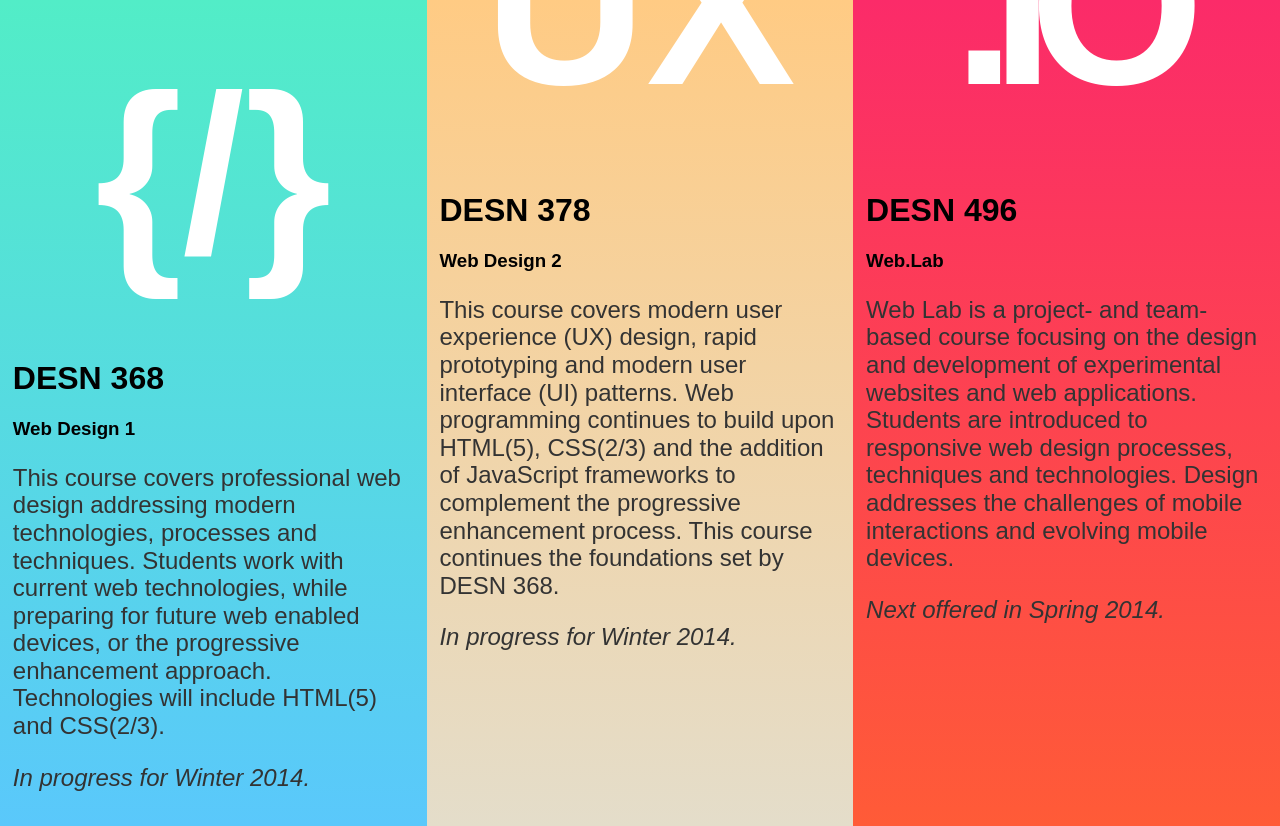
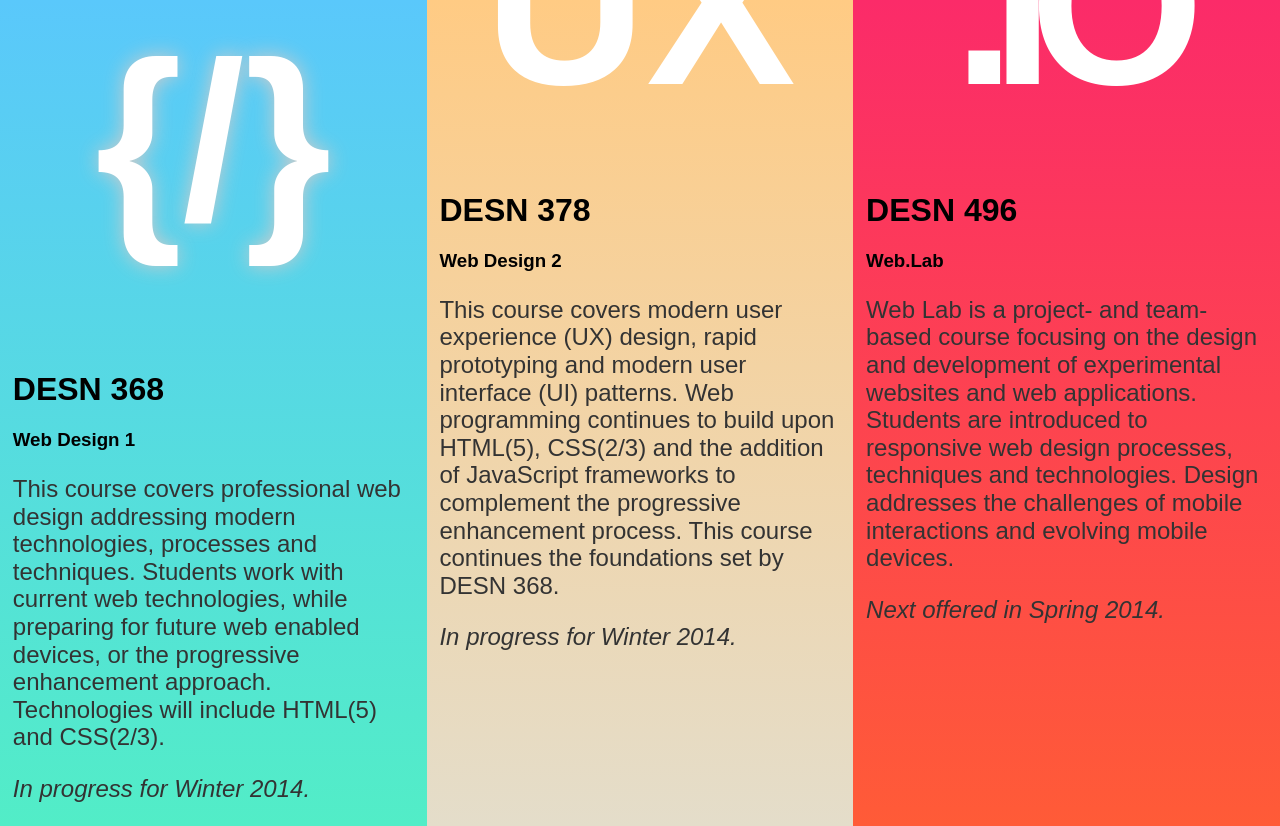
Before and after one commit to vcd/vcd.github.io, a plain HTML site: page index.html in a window 1280 px wide. Drawn offline with nearby package versions, Linux system fonts and the light colour scheme; a web font is replaced by a local one.

Commit message:
Logos
* fixed margins on first section
* added glow on hover
* reversed 1st section color for emphasis

```diff
--- a/css/styles.css
+++ b/css/styles.css
@@ -31,15 +31,14 @@ section p {
 }
 
 section:nth-child(1) .logo {
-	margin-top: -.75em;
+	margin: -.75em 0 .45em 0;
 }
 
 section:hover .logo,
 section:nth-child(1):hover .logo {
-	margin-top: .15em;
+	margin-top: 0;
+	text-shadow: 0 0 20px #ccc;
 }
-
-
 
 section:nth-child(3) .logo {
 	letter-spacing: -24px;
@@ -47,11 +46,11 @@ section:nth-child(3) .logo {
 
 section:nth-child(1) {
 		background: #52edc7;
-		background-image: linear-gradient(#52edc7, #5ac8fb);
-		background: -moz-linear-gradient(top,  #52edc7 0%, #5ac8fb 100%);
-		background: -webkit-gradient(linear, left top, left bottom, color-stop(0%,#52edc7), color-stop(100%,#5ac8fb));
-		background: -webkit-linear-gradient(top,  #52edc7 0%,#5ac8fb 100%);
-		background: linear-gradient(to bottom,  #52edc787fc70 0%,#5ac8fb 100%);
+		background-image: linear-gradient(#5ac8fb, #52edc7);
+		background: -moz-linear-gradient(top, #5ac8fb 0%, #52edc7 100%);
+		background: -webkit-gradient(linear, left top, left bottom, color-stop(0%,#5ac8fb), color-stop(100%,#52edc7));
+		background: -webkit-linear-gradient(top, #5ac8fb 0%, #52edc7 100%);
+		background: linear-gradient(to bottom, #5ac8fb 0%, #52edc7 100%);
 }
 
 section:nth-child(2) {
```
